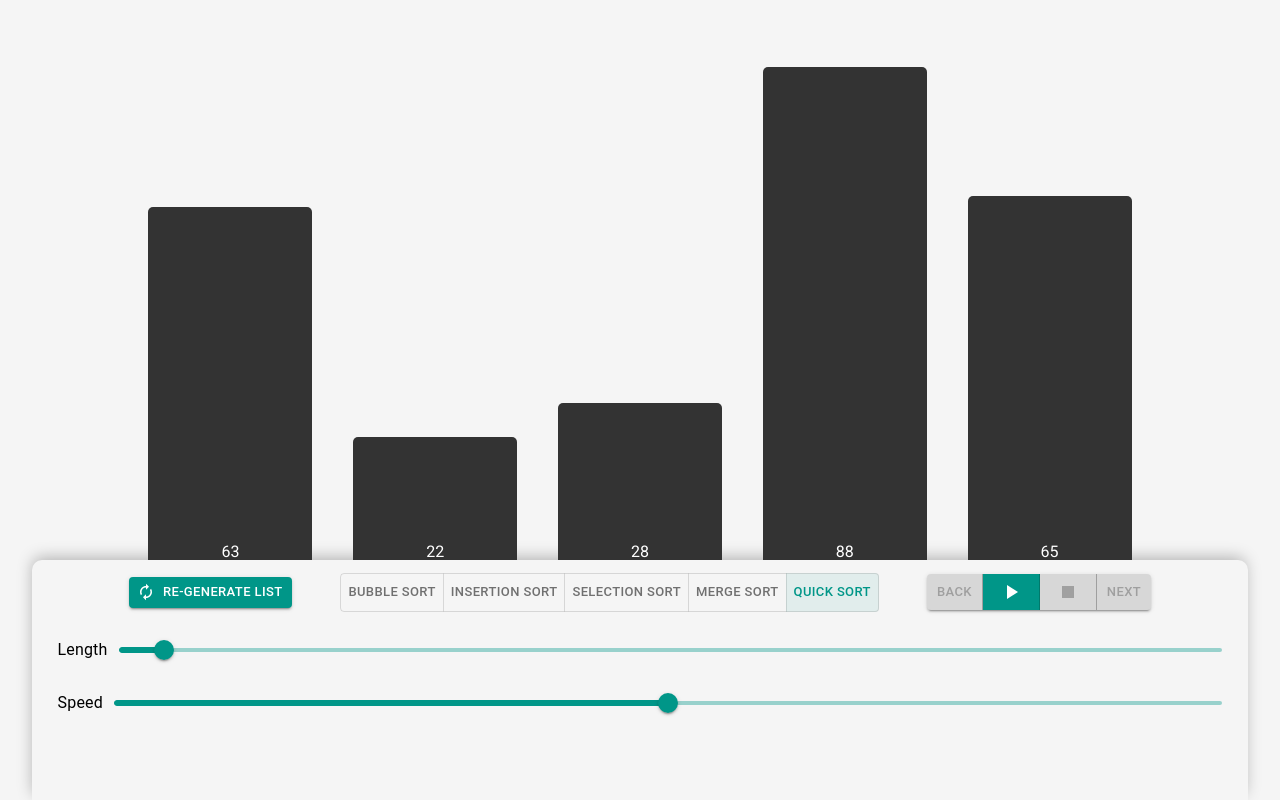
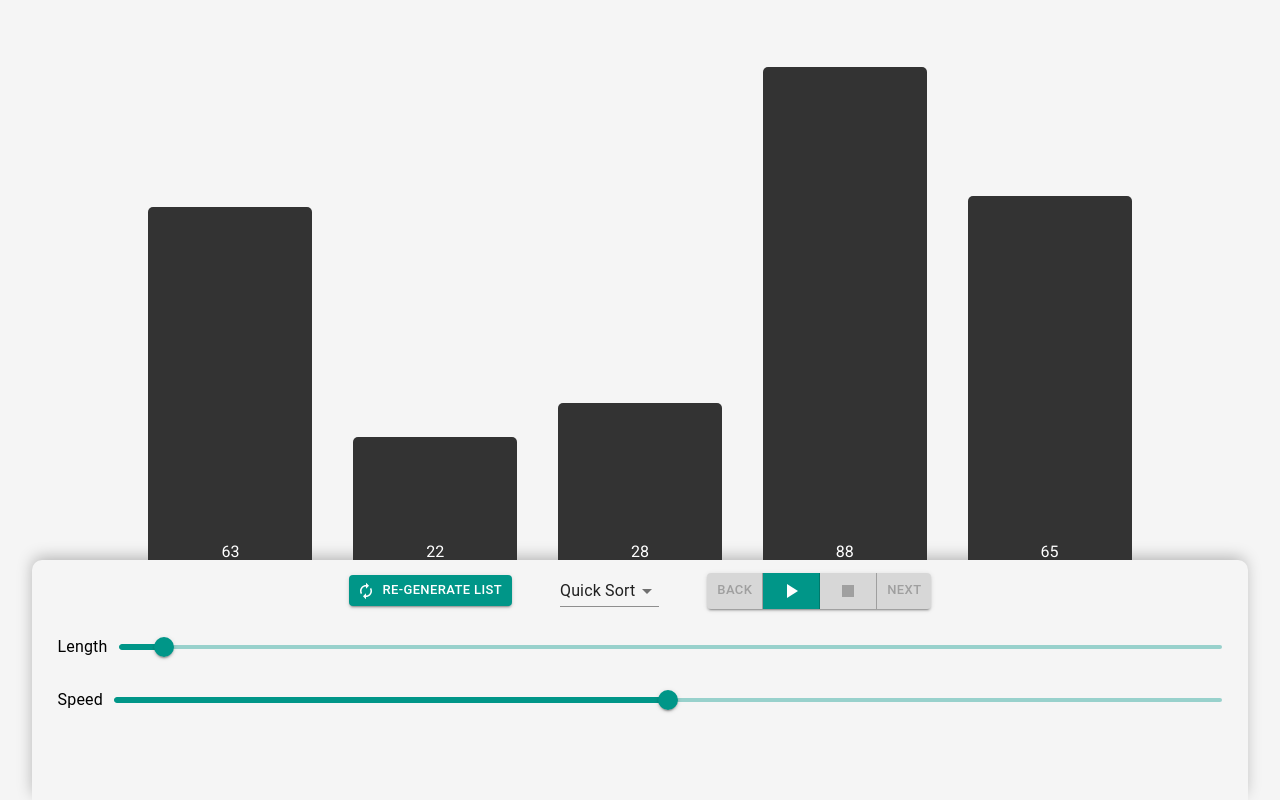
Before and after one commit to Yitzhakpro/Sort-Viewer, a React (Vite) app: page / in a window 1280 px wide. Built offline with nearby package versions, Linux system fonts and the light colour scheme.

Commit message:
change the visual of algo select to always be select component

```diff
--- a/src/components/AlgorithmSelector/AlgorithmSelector.tsx
+++ /dev/null
@@ -1,55 +0,0 @@
-import React from 'react';
-import { ToggleButton, ToggleButtonGroup, Select, MenuItem, useMediaQuery } from '@mui/material';
-import { LABLED_ALGORITHMS } from '../../constants';
-import type { SortAlgorithm } from '../../types';
-
-interface IAlgorithmSelectorProps {
-	algorithm: SortAlgorithm;
-	onAlgorithmChange: (value: SortAlgorithm) => void;
-}
-
-function AlgorithmSelector(props: IAlgorithmSelectorProps): JSX.Element {
-	const { algorithm, onAlgorithmChange } = props;
-
-	const isMobile = useMediaQuery((theme: any) => theme.breakpoints.down('md'));
-
-	return isMobile ? (
-		<Select
-			label="Algorithm"
-			variant="standard"
-			fullWidth
-			value={algorithm}
-			onChange={(event) => {
-				onAlgorithmChange(event.target.value as SortAlgorithm);
-			}}
-		>
-			{LABLED_ALGORITHMS.map((labledAlgo) => {
-				return (
-					<MenuItem key={labledAlgo.value} value={labledAlgo.value}>
-						{labledAlgo.label}
-					</MenuItem>
-				);
-			})}
-		</Select>
-	) : (
-		<ToggleButtonGroup
-			color="primary"
-			size="small"
-			exclusive
-			value={algorithm}
-			onChange={(_event, value) => {
-				onAlgorithmChange(value);
-			}}
-		>
-			{LABLED_ALGORITHMS.map((labledAlgo) => {
-				return (
-					<ToggleButton key={labledAlgo.value} value={labledAlgo.value} size="small">
-						{labledAlgo.label}
-					</ToggleButton>
-				);
-			})}
-		</ToggleButtonGroup>
-	);
-}
-
-export default AlgorithmSelector;
--- a/src/components/AlgorithmSelector/index.ts
+++ /dev/null
@@ -1,3 +0,0 @@
-import AlgorithmSelector from './AlgorithmSelector';
-
-export default AlgorithmSelector;
--- a/src/components/ControlPanel/ControlPanel.tsx
+++ b/src/components/ControlPanel/ControlPanel.tsx
@@ -3,13 +3,17 @@ import React, { useState } from 'react';
 import AutorenewIcon from '@mui/icons-material/Autorenew';
 import PlayArrowIcon from '@mui/icons-material/PlayArrow';
 import StopIcon from '@mui/icons-material/Stop';
-import { ButtonGroup, Stack, Typography, useMediaQuery } from '@mui/material';
-import { DEFAULT_RANDOM_ARRAY_LENGTH, DEFAULT_SORT_SPEED } from '../../constants';
+import { ButtonGroup, Stack, Select, Typography, useMediaQuery, MenuItem } from '@mui/material';
+import {
+	DEFAULT_RANDOM_ARRAY_LENGTH,
+	DEFAULT_SORT_SPEED,
+	LABLED_ALGORITHMS,
+} from '../../constants';
 import { Button } from '../../utilComponents';
-import AlgorithmSelector from '../AlgorithmSelector';
 import ArraySizeSlider from '../ArraySizeSlider';
 import SpeedSlider from '../SpeedSlider';
 import type { SortAlgorithm } from '../../types';
+import type { SelectChangeEvent } from '@mui/material';
 import './controlPanel.css';
 
 export interface IControlPanelProps {
@@ -51,12 +55,8 @@ function ControlPanel(props: IControlPanelProps): JSX.Element {
 		genNewList(length);
 	};
 
-	const handleChangeAlgorithm = (value: SortAlgorithm): void => {
-		if (!value) {
-			return;
-		}
-
-		setAlgorithm(value);
+	const handleChangeAlgorithm = (event: SelectChangeEvent<SortAlgorithm>): void => {
+		setAlgorithm(event.target.value as SortAlgorithm);
 	};
 
 	const handleLengthChange = (value: number): void => {
@@ -95,7 +95,21 @@ function ControlPanel(props: IControlPanelProps): JSX.Element {
 					Re-Generate List
 				</Button>
 
-				<AlgorithmSelector algorithm={algorithm} onAlgorithmChange={handleChangeAlgorithm} />
+				<Select
+					label="Algorithm"
+					variant="standard"
+					fullWidth={isFullWidthControls}
+					value={algorithm}
+					onChange={handleChangeAlgorithm}
+				>
+					{LABLED_ALGORITHMS.map((labledAlgo) => {
+						return (
+							<MenuItem key={labledAlgo.value} value={labledAlgo.value}>
+								{labledAlgo.label}
+							</MenuItem>
+						);
+					})}
+				</Select>
 
 				<ButtonGroup variant="contained" fullWidth={isFullWidthControls}>
 					<Button
```
